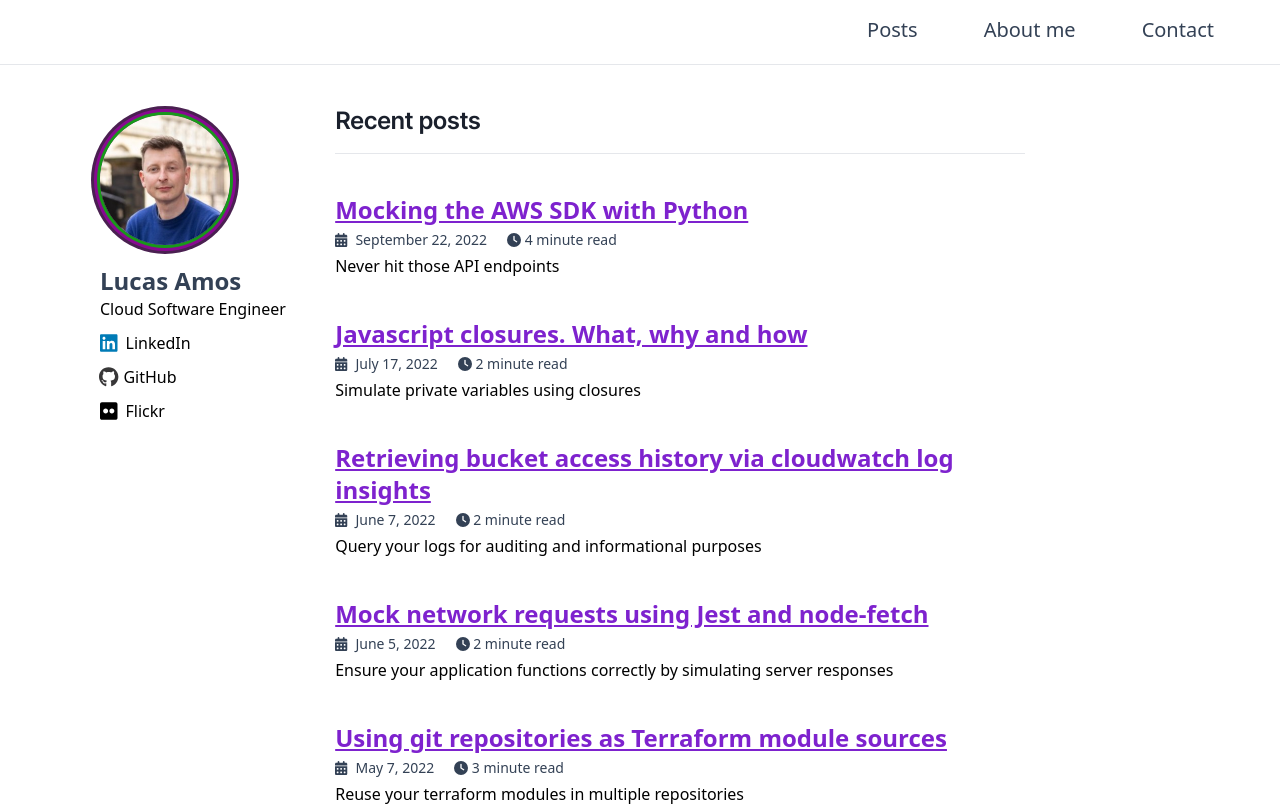
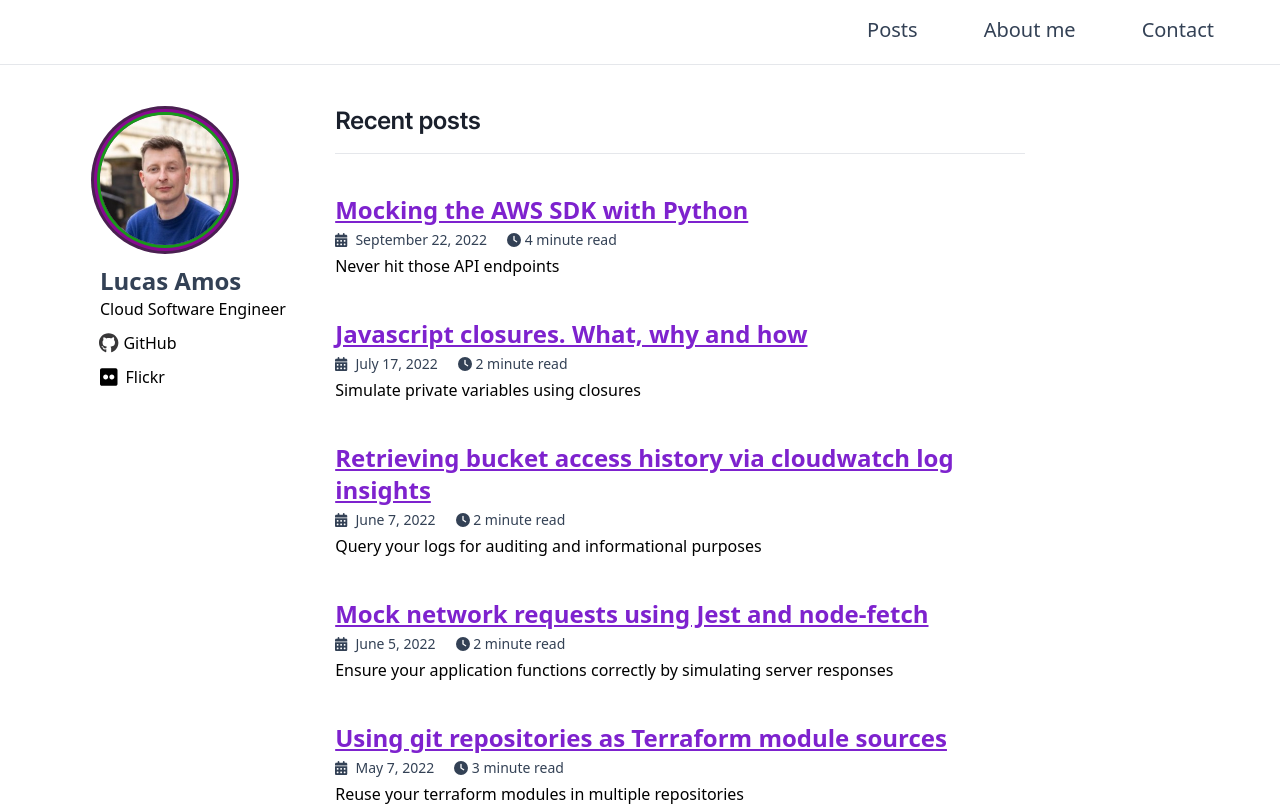
Before and after one commit to LucasAmos/lucasamos.dev-next, a Next.js app: page / in a window 1280 px wide. Shown: the top 806 px of the page. Built offline with nearby package versions, Linux system fonts and the light colour scheme; a small style sheet from the web is missing.

Commit message:
remove linkedin surveillance capitalists

```diff
--- a/src/pages/sidebar.tsx
+++ b/src/pages/sidebar.tsx
@@ -2,7 +2,7 @@ import Image from "next/image";
 import { FontAwesomeIcon } from "@fortawesome/react-fontawesome";
 import lucas from "../../public/images/lucas3.jpeg";
 import Link from "next/link";
-import { faLinkedin, faGithub, faFlickr } from "@fortawesome/free-brands-svg-icons";
+import { faGithub, faFlickr } from "@fortawesome/free-brands-svg-icons";
 
 export default function Sidebar(): React.ReactElement {
   return (
@@ -27,12 +27,6 @@ export default function Sidebar(): React.ReactElement {
           </div>
         </div>
         <div className="hidden lg:block">
-          <Link href="https://www.linkedin.com/in/lucasamos/" target="_blank">
-            <div>
-              <FontAwesomeIcon icon={faLinkedin} className="fa-lg mr-2 mt-3 text-[#007bb6]" />
-              LinkedIn
-            </div>
-          </Link>
           <Link href="https://github.com/LucasAmos/" target="_blank">
             <div>
               <FontAwesomeIcon
```
Also changed, not shown: public/images/linkedin.png (deleted), 1 other file (tests, documents, lock files or other folders).
